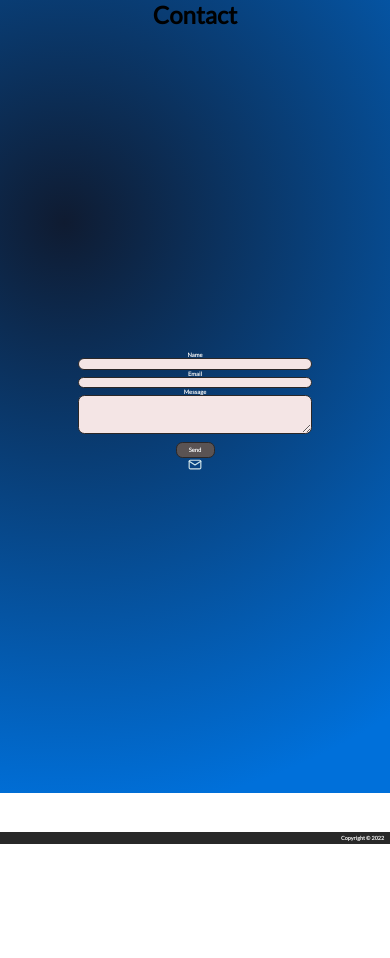
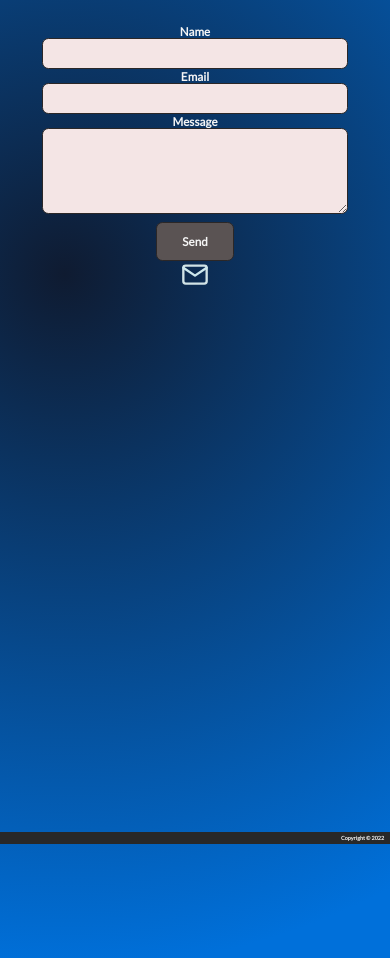
Before and after one commit to sjdev2212/portfoliosjdev, a React (Create React App) app: page /contact in a window 390 px wide. Shown: the top 958 px of the page. Before the commit the page ends 844 px from the top, so only its background shows below. Built offline with nearby package versions, Linux system fonts and the light colour scheme.

Commit message:
contact mobile

```diff
--- a/src/Contact.css
+++ b/src/Contact.css
@@ -92,3 +92,41 @@ img{
 
     }
 }
+
+@media screen and (max-width: 790px) {
+    .contact {
+        height: 250vw;
+
+
+    }
+    .contact-form {
+        font-size: 3vw;
+        height: 75vw;
+        width: 98vw;
+        margin-top: -170vw;
+        }
+    .inputs {
+        width: 80%;
+        height: 8vw;
+        font-size: 3vw;
+    }
+    .text-area {
+        width: 80%;
+        height: 22vw;
+        font-size: 3vw;
+    }
+    .button {
+        width: 20vw;
+        height: 10vw;
+        font-size: 3vw;
+    }
+    img {
+        width: 7vw;
+    }
+    .tosti {
+        background: #d83737;
+        border-radius : 3%;
+        color: whitesmoke;
+        height: 25vw;
+    }
+}
--- a/src/Contact.js
+++ b/src/Contact.js
@@ -43,7 +43,6 @@ export const Contact = () => {
 
   return (
    <section className='contact'>
-      <h1>Contact</h1>
       <Toaster
       position="top-center"
       reverseOrder={false}
@@ -53,10 +52,11 @@ export const Contact = () => {
           background: '#363636',
           borderRadius : '3%',
           color: 'whitesmoke',
-          height: '8vw'
+          height: '15vw',
+
         }
       }}
-      />
+      className="tosti"/>
       <form className='contact-form' ref={form} onSubmit={sendEmail} >
       <label>Name</label>
       <input className='inputs' type="text" name="user_name" />
```
